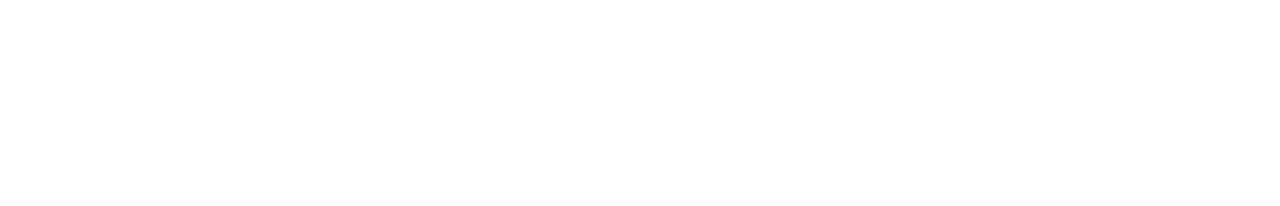
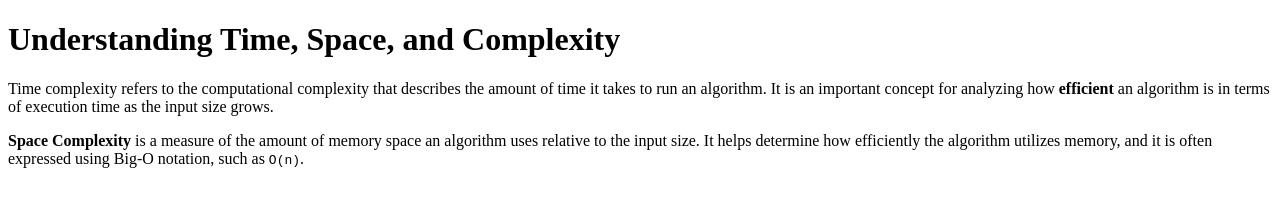
Before and after one commit to acciojob/time-and-space-complexity-vikash-mdh, a website: page main.html in a window 1280 px wide. Drawn offline with Linux system fonts and the light colour scheme.

Commit message:
created a submission

```diff
--- a/main.html
+++ b/main.html
@@ -1,16 +1,24 @@
 <!DOCTYPE html>
+<html>
+  <head>
+    <title>Time and Space Complexity</title>
+  </head>
+  <body>
+    <!-- Main Heading -->
+    <h1>Understanding Time, Space, and Complexity</h1>
 
-<html>
+    <!-- First Paragraph: Time Complexity -->
+    <p>
+      Time complexity refers to the computational complexity that describes the amount of
+      time it takes to run an algorithm. It is an important concept for analyzing how
+      <strong>efficient</strong> an algorithm is in terms of execution time as the input size grows.
+    </p>
 
-<head>
-	<link rel="stylesheet" href="styles.css">
-</head>
-
-<body>
-	<!-- the entire body must be written by student -->
-    <script type="text/javascript" src="./script.js">
-</script>
-
-</body>
-
+    <!-- Second Paragraph: Space Complexity -->
+    <p>
+      <b>Space Complexity</b> is a measure of the amount of memory space an algorithm uses
+      relative to the input size. It helps determine how efficiently the algorithm utilizes memory,
+      and it is often expressed using Big-O notation, such as <code>O(n)</code>.
+    </p>
+  </body>
 </html>
```
